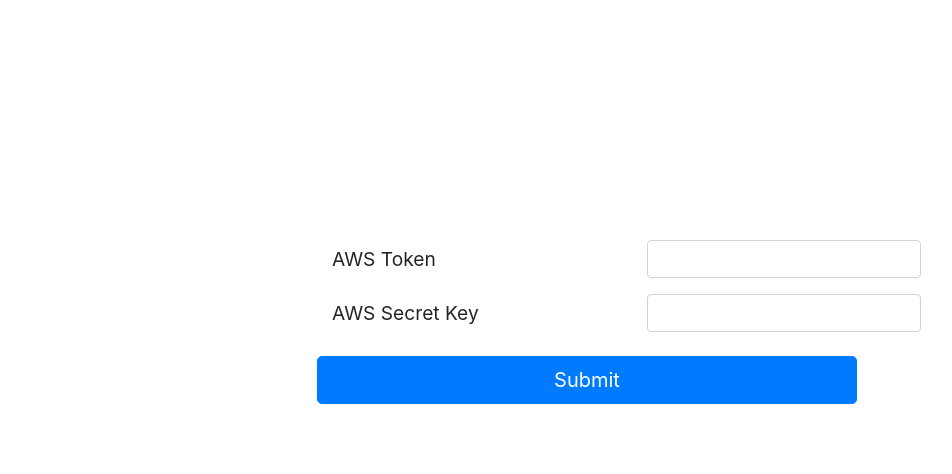
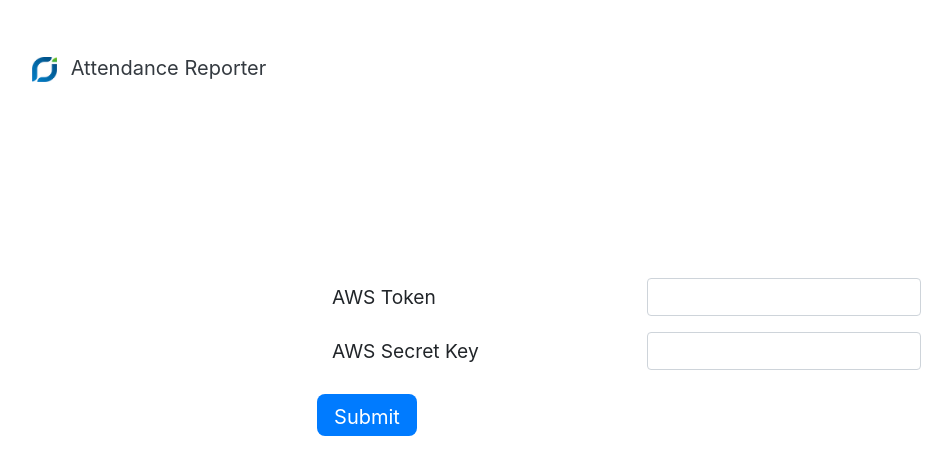
Before and after one commit to Neeraj452/HDFS-Statement-To-Tally-Auto-BRS-format, a React (Create React App) app: page / in a window 1280 px wide. Shown: the top 474 px of the page, without its empty margins (53-1005 px from the left). Built offline with nearby package versions, Linux system fonts and the light colour scheme.

Commit message:
first commit

```diff
--- a/src/App.css
+++ b/src/App.css
@@ -1,52 +1,4 @@
-/* .UserInput{
-      margin-top: 110px;
-}
 
-.Employee1{
-      margin-left: 450px;
-      margin-top: 30px;
-}
-.Employee1 input[type=text]{
-      width: 300px;
-      padding: 10px 20px 10px 15px;
-      margin-left: 220px;
-
-
-}
-
-.Employee{
-      margin-left: 450px;
-}
-.Employee input[type=text]{
-      width: 300px;
-      padding: 10px 20px 10px 15px;
-      margin-left: 260px;
-
-
-}
-.btn1{
-      margin: 50px 0px 0px 450px;
-      color:white;
-      background-color: rgb(36, 131, 226);;
-      height: 50px;
-      width: 660px;
-      border-style: none;
-      border-radius: 10px;
-}
-
-.heading{
-      text-align: center;
-}
-.lebel1{
-      font-size: 120%;
-      font-family:  Arial, sans-serif;
-
-}
-
-.lebel2{
-      font-size: 120%;
-      font-family:  Arial, sans-serif;
-}
 .btn-primary {
       width: 100px;
       height: 42px;
@@ -66,61 +18,6 @@
 
 }
 
-@media(max-width:1110px){
-
-      .Employee1{
-            margin-left: 200px;
-            margin-top: 30px;
-      }
-
-      .Employee1 input[type=text]{
-            width: 300px;
-            padding: 10px 20px 10px 15px;
-            margin-left: 105px;
-
-
-      }
-      .Employee{
-            margin-top: 100px;
-            margin-left:200px;
-      }
-      .Employee input[type=text]{
-            width: 300px;
-            padding: 10px 20px 10px 15px;
-            margin-left: 145px;
-
-      }
-
-      .lebel1{
-            margin-top: 10px;
-            font-size: 120%;
-            font-family:  Arial, sans-serif;
-
-      }
-
-      .lebel2{
-            font-weight: 10px;
-            font-size: 120%;
-            font-family:  Arial, sans-serif;
-      }
-
-      .btn1{
-
-            margin: 50px 0px 0px 200px;
-            color:white;
-            background-color:rgb(36, 131, 226);
-            height: 50px;
-            width: 550px;
-            border-style: none;
-            border-radius: 10px;
-      }
-
-
-}
-
-.pt1{
-
-} */
 
 .margin1
 {
@@ -136,5 +33,5 @@
 
 
 .mt1{
-      margin-top: 240px;
+      margin-top: 190px;
 }
--- a/src/components/HomeScreen.js
+++ b/src/components/HomeScreen.js
@@ -44,7 +44,7 @@
              <Fragment>
                  <nav className="navbar navbar-expand-sm mt-2">
                      <div className="container">
-                         <a href="https://rjs.in" target="_blank" className="navbar-brand text-dark"><img src={RJSlogo} alt="RJS" width="25" className="mr-2" /> Attendance Report</a>
+                         <a href="https://rjs.in" target="_blank" className="navbar-brand text-dark"><img src={RJSlogo} alt="RJS" width="25" className="mr-2" /> Attendance Reporter</a>
                          <button className="navbar-toggler" data-toggle="collapse" data-target="#navbarCollapse">
                              <div className="icon mt-1"></div>
                              <div className="icon my-1"></div>
--- a/src/components/UserInput.js
+++ b/src/components/UserInput.js
@@ -1,5 +1,6 @@
 import React from 'react'
 import { useHistory } from 'react-router';
+import RJSlogo from '../assets/rjs-logo.png'
 
 
 const UserInput=()=> {
@@ -9,10 +10,14 @@
 
       }
       return (
+            <div>
+            <div className="container mt-5">
+            <a href="https://rjs.in" target="_blank" className="navbar-brand text-dark"><img src={RJSlogo} alt="RJS" width="25" className="mr-2" /> Attendance Reporter</a>
+            </div>
                <div className="container mt1">
                   <div className="row register ">
                      <div className="col-sm-3"></div>
-                     <div className="col-sm-6 reg">
+                     <div className="col-sm-6 col-md-6 .col-lg-6 reg">
                            <form className="form-horizontal hr">
                                  <div className="form-group form-inline">
                                        <div  className="control-label col-sm-7" >
@@ -23,7 +28,6 @@
                                              <input type="text" className=" form-control "></input>
                                        </div>
                                  </div>
-
                                  <div className="form-group form-inline">
                                  <div  className="control-label col-sm-7" >
                                        <lebel className="font-size "> AWS Secret Key </lebel>
@@ -37,6 +41,7 @@
                      </div>
                </div>
                </div>
+               </div>
 
 
 
```
